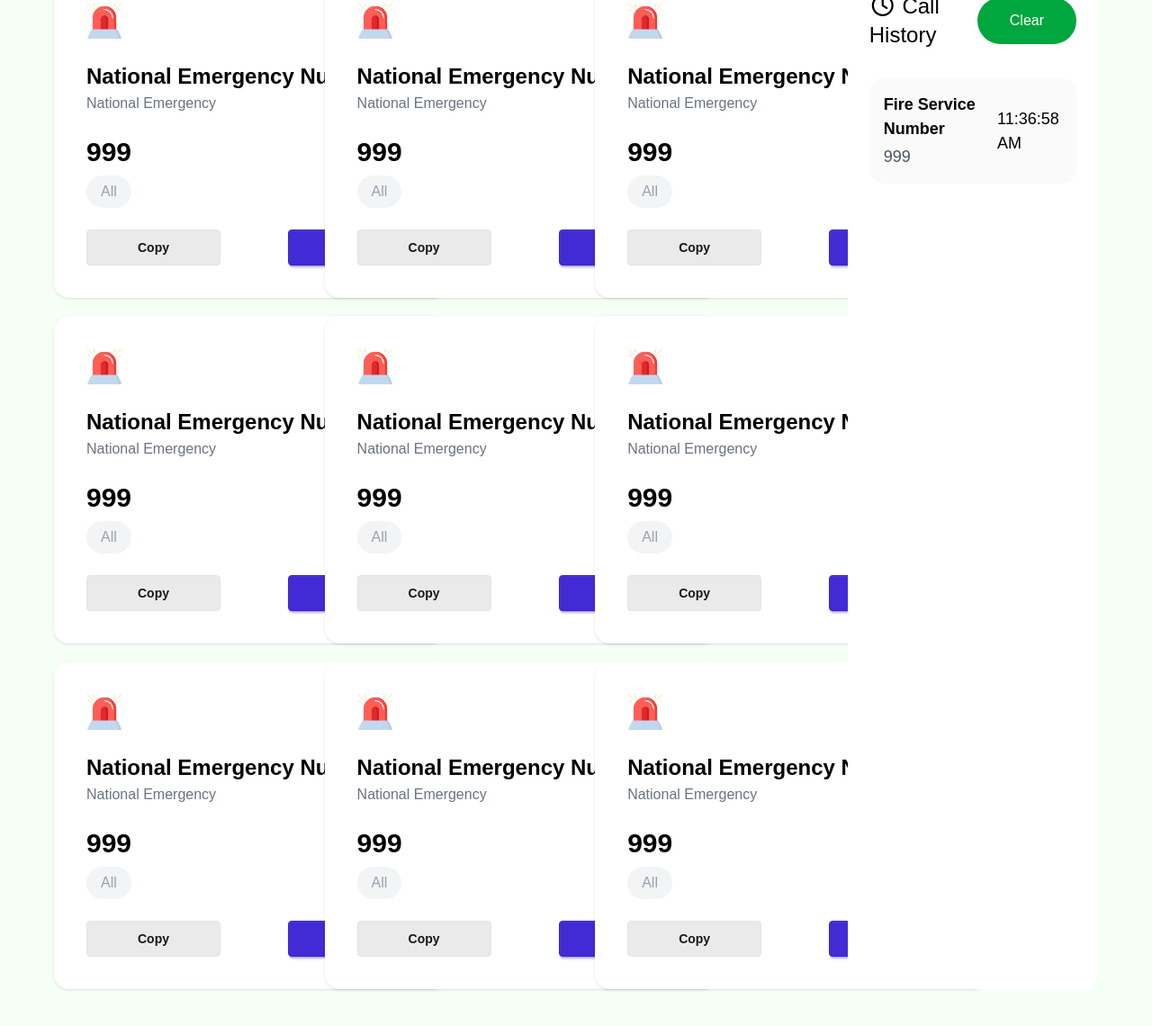
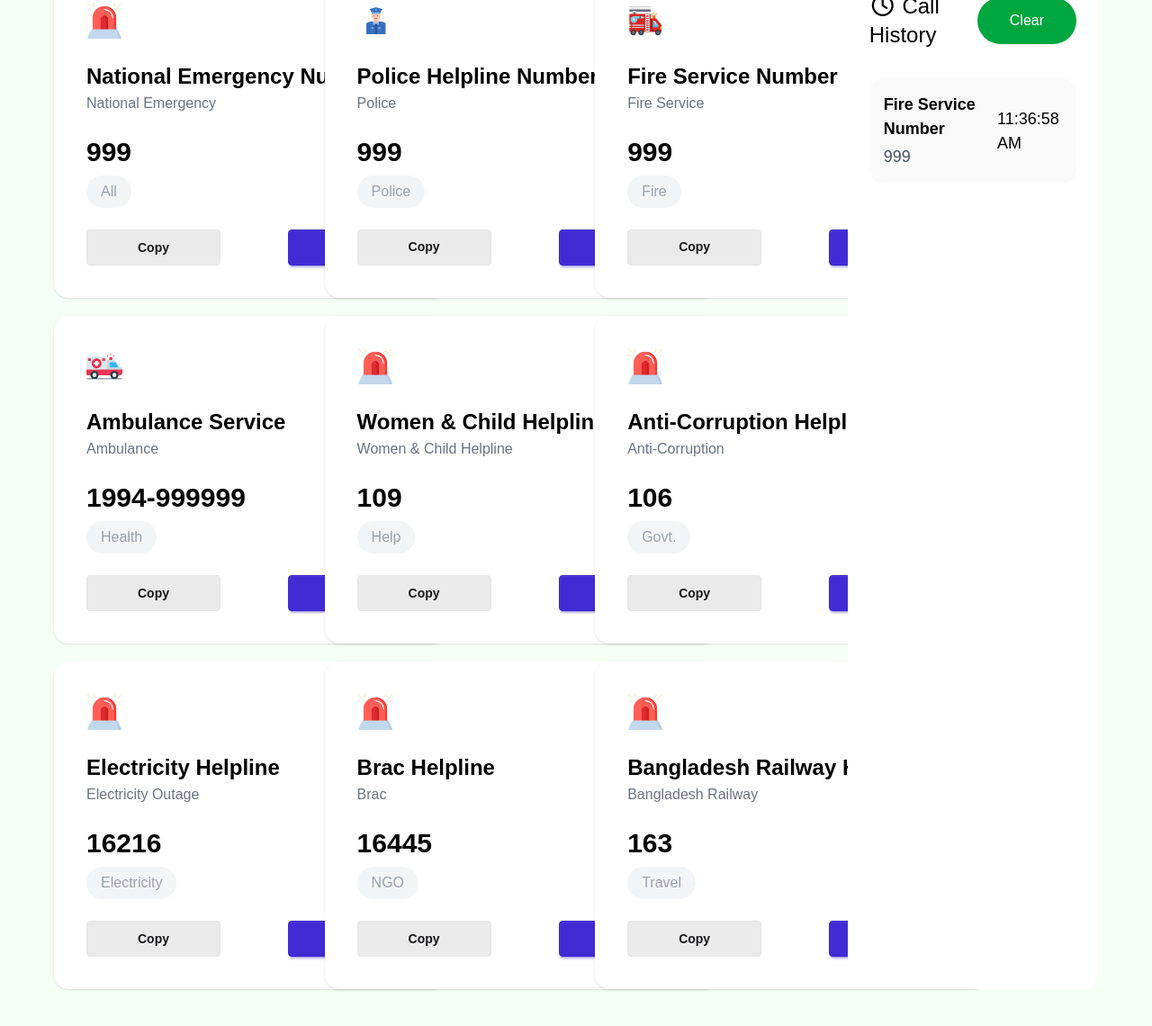
Before and after one commit to shahriar1100/Emergency-Hotline, a website: page index.html in a window 1280 px wide. Shown: the part 544-1684 px from the top of the page at 90% size. Drawn offline with Linux system fonts and the light colour scheme; a web font is replaced by a local one.

Commit message:
add some relevent text

```diff
--- a/index.html
+++ b/index.html
@@ -100,7 +100,7 @@
     <section id="info" class="px-[60px] py-12 bg-[#F5FFF6]">
       <div class="flex justify-between">
         <div class="callNumberPart md:grid md:grid-cols-2 lg:grid lg:grid-cols-3 flex flex-col gap-5">
-          <!-- card -->
+          <!-- card 1 -->
           <div class="bg-white w-[436px] shadow-sm p-9 rounded-2xl">
             <!-- top part -->
             <div class="flex justify-between items-center pb-6">
@@ -131,7 +131,100 @@
             </div>
           </div>
 
-          <!-- card -->
+          <!-- card 2 -->
+          <div class="bg-white w-[436px] shadow-sm p-9 rounded-2xl">
+            <!-- top part -->
+            <div class="flex justify-between items-center pb-6">
+              <div>
+                <img class="w-10" src="assets/police.png" alt="" />
+              </div>
+              <div>
+                <i class="fa-regular fa-heart text-2xl"></i>
+              </div>
+            </div>
+
+            <!-- middle part -->
+            <div class="heading">
+              <h2 class="text-[24px] font-bold">Police Helpline Number</h2>
+              <p class="text-gray-500 font-normal pb-6">Police</p>
+              <div class="card-actions flex-col pb-6">
+                <div class="font-extrabold text-3xl">999</div>
+                <div
+                  class="rounded-full bg-gray-100 border-0 text-gray-400 py-[6px] px-4"
+                >
+                  Police
+                </div>
+              </div>
+              <div class="flex justify-between items-center">
+                <button class="btn btn-soft py-2.5 px-14">Copy</button>
+                <button class="btn btn-primary py-2.5 px-14">Call</button>
+              </div>
+            </div>
+          </div>
+
+          <!-- card 3 -->
+          <div class="bg-white w-[436px] shadow-sm p-9 rounded-2xl">
+            <!-- top part -->
+            <div class="flex justify-between items-center pb-6">
+              <div>
+                <img class="w-10" src="assets/fire-service.png" alt="fire" />
+              </div>
+              <div>
+                <i class="fa-regular fa-heart text-2xl"></i>
+              </div>
+            </div>
+
+            <!-- middle part -->
+            <div class="heading">
+              <h2 class="text-[24px] font-bold">Fire Service Number</h2>
+              <p class="text-gray-500 font-normal pb-6">Fire Service</p>
+              <div class="card-actions flex-col pb-6">
+                <div class="font-extrabold text-3xl">999</div>
+                <div
+                  class="rounded-full bg-gray-100 border-0 text-gray-400 py-[6px] px-4"
+                >
+                  Fire
+                </div>
+              </div>
+              <div class="flex justify-between items-center">
+                <button class="btn btn-soft py-2.5 px-14">Copy</button>
+                <button class="btn btn-primary py-2.5 px-14">Call</button>
+              </div>
+            </div>
+          </div>
+
+          <!-- card 4 -->
+          <div class="bg-white w-[436px] shadow-sm p-9 rounded-2xl">
+            <!-- top part -->
+            <div class="flex justify-between items-center pb-6">
+              <div>
+                <img class="w-10" src="assets/ambulance.png" />
+              </div>
+              <div>
+                <i class="fa-regular fa-heart text-2xl"></i>
+              </div>
+            </div>
+
+            <!-- middle part -->
+            <div class="heading">
+              <h2 class="text-[24px] font-bold">Ambulance Service</h2>
+              <p class="text-gray-500 font-normal pb-6">Ambulance</p>
+              <div class="card-actions flex-col pb-6">
+                <div class="font-extrabold text-3xl">1994-999999</div>
+                <div
+                  class="rounded-full bg-gray-100 border-0 text-gray-400 py-[6px] px-4"
+                >
+                  Health
+                </div>
+              </div>
+              <div class="flex justify-between items-center">
+                <button class="btn btn-soft py-2.5 px-14">Copy</button>
+                <button class="btn btn-primary py-2.5 px-14">Call</button>
+              </div>
+            </div>
+          </div>
+
+          <!-- card 5 -->
           <div class="bg-white w-[436px] shadow-sm p-9 rounded-2xl">
             <!-- top part -->
             <div class="flex justify-between items-center pb-6">
@@ -145,14 +238,14 @@
 
             <!-- middle part -->
             <div class="heading">
-              <h2 class="text-[24px] font-bold">National Emergency Number</h2>
-              <p class="text-gray-500 font-normal pb-6">National Emergency</p>
+              <h2 class="text-[24px] font-bold">Women & Child Helpline</h2>
+              <p class="text-gray-500 font-normal pb-6">Women & Child Helpline</p>
               <div class="card-actions flex-col pb-6">
-                <div class="font-extrabold text-3xl">999</div>
+                <div class="font-extrabold text-3xl">109</div>
                 <div
                   class="rounded-full bg-gray-100 border-0 text-gray-400 py-[6px] px-4"
                 >
-                  All
+                  Help
                 </div>
               </div>
               <div class="flex justify-between items-center">
@@ -162,7 +255,7 @@
             </div>
           </div>
 
-          <!-- card -->
+          <!-- card 6 -->
           <div class="bg-white w-[436px] shadow-sm p-9 rounded-2xl">
             <!-- top part -->
             <div class="flex justify-between items-center pb-6">
@@ -176,14 +269,14 @@
 
             <!-- middle part -->
             <div class="heading">
-              <h2 class="text-[24px] font-bold">National Emergency Number</h2>
-              <p class="text-gray-500 font-normal pb-6">National Emergency</p>
+              <h2 class="text-[24px] font-bold">Anti-Corruption Helpline</h2>
+              <p class="text-gray-500 font-normal pb-6">Anti-Corruption</p>
               <div class="card-actions flex-col pb-6">
-                <div class="font-extrabold text-3xl">999</div>
+                <div class="font-extrabold text-3xl">106</div>
                 <div
                   class="rounded-full bg-gray-100 border-0 text-gray-400 py-[6px] px-4"
                 >
-                  All
+                  Govt.
                 </div>
               </div>
               <div class="flex justify-between items-center">
@@ -192,8 +285,7 @@
               </div>
             </div>
           </div>
-
-          <!-- card -->
+          <!-- card 7  -->
           <div class="bg-white w-[436px] shadow-sm p-9 rounded-2xl">
             <!-- top part -->
             <div class="flex justify-between items-center pb-6">
@@ -207,14 +299,14 @@
 
             <!-- middle part -->
             <div class="heading">
-              <h2 class="text-[24px] font-bold">National Emergency Number</h2>
-              <p class="text-gray-500 font-normal pb-6">National Emergency</p>
+              <h2 class="text-[24px] font-bold">Electricity Helpline</h2>
+              <p class="text-gray-500 font-normal pb-6">Electricity Outage</p>
               <div class="card-actions flex-col pb-6">
-                <div class="font-extrabold text-3xl">999</div>
+                <div class="font-extrabold text-3xl">16216</div>
                 <div
                   class="rounded-full bg-gray-100 border-0 text-gray-400 py-[6px] px-4"
                 >
-                  All
+                  Electricity
                 </div>
               </div>
               <div class="flex justify-between items-center">
@@ -224,7 +316,7 @@
             </div>
           </div>
 
-          <!-- card -->
+          <!-- card 8 -->
           <div class="bg-white w-[436px] shadow-sm p-9 rounded-2xl">
             <!-- top part -->
             <div class="flex justify-between items-center pb-6">
@@ -238,14 +330,14 @@
 
             <!-- middle part -->
             <div class="heading">
-              <h2 class="text-[24px] font-bold">National Emergency Number</h2>
-              <p class="text-gray-500 font-normal pb-6">National Emergency</p>
+              <h2 class="text-[24px] font-bold">Brac Helpline</h2>
+              <p class="text-gray-500 font-normal pb-6">Brac</p>
               <div class="card-actions flex-col pb-6">
-                <div class="font-extrabold text-3xl">999</div>
+                <div class="font-extrabold text-3xl">16445</div>
                 <div
                   class="rounded-full bg-gray-100 border-0 text-gray-400 py-[6px] px-4"
                 >
-                  All
+                  NGO
                 </div>
               </div>
               <div class="flex justify-between items-center">
@@ -255,7 +347,7 @@
             </div>
           </div>
 
-          <!-- card -->
+          <!-- card 9  -->
           <div class="bg-white w-[436px] shadow-sm p-9 rounded-2xl">
             <!-- top part -->
             <div class="flex justify-between items-center pb-6">
@@ -269,106 +361,14 @@
 
             <!-- middle part -->
             <div class="heading">
-              <h2 class="text-[24px] font-bold">National Emergency Number</h2>
-              <p class="text-gray-500 font-normal pb-6">National Emergency</p>
+              <h2 class="text-[24px] font-bold">Bangladesh Railway Helpline </h2>
+              <p class="text-gray-500 font-normal pb-6">Bangladesh Railway</p>
               <div class="card-actions flex-col pb-6">
-                <div class="font-extrabold text-3xl">999</div>
+                <div class="font-extrabold text-3xl">163</div>
                 <div
                   class="rounded-full bg-gray-100 border-0 text-gray-400 py-[6px] px-4"
                 >
-                  All
-                </div>
-              </div>
-              <div class="flex justify-between items-center">
-                <button class="btn btn-soft py-2.5 px-14">Copy</button>
-                <button class="btn btn-primary py-2.5 px-14">Call</button>
-              </div>
-            </div>
-          </div>
-          <!-- card -->
-          <div class="bg-white w-[436px] shadow-sm p-9 rounded-2xl">
-            <!-- top part -->
-            <div class="flex justify-between items-center pb-6">
-              <div>
-                <img class="w-10" src="assets/emergency.png" alt="Shoes" />
-              </div>
-              <div>
-                <i class="fa-regular fa-heart text-2xl"></i>
-              </div>
-            </div>
-
-            <!-- middle part -->
-            <div class="heading">
-              <h2 class="text-[24px] font-bold">National Emergency Number</h2>
-              <p class="text-gray-500 font-normal pb-6">National Emergency</p>
-              <div class="card-actions flex-col pb-6">
-                <div class="font-extrabold text-3xl">999</div>
-                <div
-                  class="rounded-full bg-gray-100 border-0 text-gray-400 py-[6px] px-4"
-                >
-                  All
-                </div>
-              </div>
-              <div class="flex justify-between items-center">
-                <button class="btn btn-soft py-2.5 px-14">Copy</button>
-                <button class="btn btn-primary py-2.5 px-14">Call</button>
-              </div>
-            </div>
-          </div>
-
-          <!-- card -->
-          <div class="bg-white w-[436px] shadow-sm p-9 rounded-2xl">
-            <!-- top part -->
-            <div class="flex justify-between items-center pb-6">
-              <div>
-                <img class="w-10" src="assets/emergency.png" alt="Shoes" />
-              </div>
-              <div>
-                <i class="fa-regular fa-heart text-2xl"></i>
-              </div>
-            </div>
-
-            <!-- middle part -->
-            <div class="heading">
-              <h2 class="text-[24px] font-bold">National Emergency Number</h2>
-              <p class="text-gray-500 font-normal pb-6">National Emergency</p>
-              <div class="card-actions flex-col pb-6">
-                <div class="font-extrabold text-3xl">999</div>
-                <div
-                  class="rounded-full bg-gray-100 border-0 text-gray-400 py-[6px] px-4"
-                >
-                  All
-                </div>
-              </div>
-              <div class="flex justify-between items-center">
-                <button class="btn btn-soft py-2.5 px-14">Copy</button>
-                <button class="btn btn-primary py-2.5 px-14">Call</button>
-              </div>
-            </div>
-          </div>
-
-          <!-- card -->
-          <div class="bg-white w-[436px] shadow-sm p-9 rounded-2xl">
-            <!-- top part -->
-            <div class="flex justify-between items-center pb-6">
-              <div>
-                <img class="w-10" src="assets/emergency.png" alt="Shoes" />
-              </div>
-              <div>
-                <i class="fa-regular fa-heart text-2xl"></i>
-              </div>
-            </div>
-
-            <!-- middle part -->
-            <div class="heading">
-              <h2 class="text-[24px] font-bold">National Emergency Number</h2>
-              <p class="text-gray-500 font-normal pb-6">National Emergency</p>
-              <div class="card-actions flex-col pb-6">
-                <div class="font-extrabold text-3xl">999</div>
-                <div
-                  class="rounded-full bg-gray-100 border-0 text-gray-400 py-[6px] px-4"
-                >
-                  All
+                  Travel
                 </div>
               </div>
               <div class="flex justify-between items-center">
@@ -378,6 +378,7 @@
             </div>
           </div>
         </div>
+        <!-- call history start -->
         <div class="callHistory bg-white p-6 rounded-2xl  w-[400px]">
           <div class="flex justify-between items-center pb-8 ">
             <h2 class="text-2xl font-medium text-black"><i class="fa-regular fa-clock"></i> Call History</h2>
```
Also changed, not shown: src/output.css.
